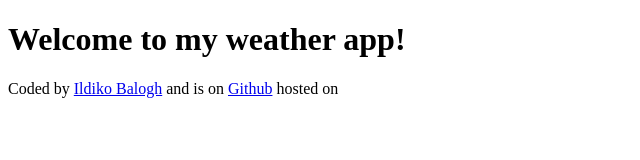
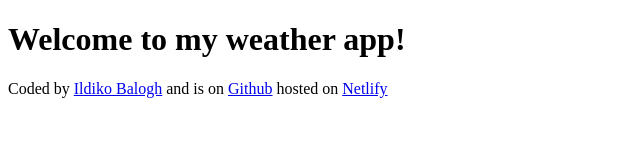
Before and after one commit to ildikob09/ildikos-weather-app, a plain HTML site: page index.html in a window 1280 px wide. Shown: the full height of the page, 0-640 px from the left. Drawn offline with Linux system fonts and the light colour scheme.

Commit message:
updated the links' descriptions

```diff
--- a/index.html
+++ b/index.html
@@ -12,7 +12,7 @@
     Coded by
     <a href="https://www.shecodes.io/graduates/96261-ildiko-balogh">Ildiko Balogh</a> and is on
     <a href="https://github.com/ildikob09"> Github</a> hosted on
-    <a href="https://app.netlify.com/teams/ildikob09/overview"></a>
+    <a href="https://app.netlify.com/teams/ildikob09/overview">Netlify</a>
      </p>
     </footer>
 
```
